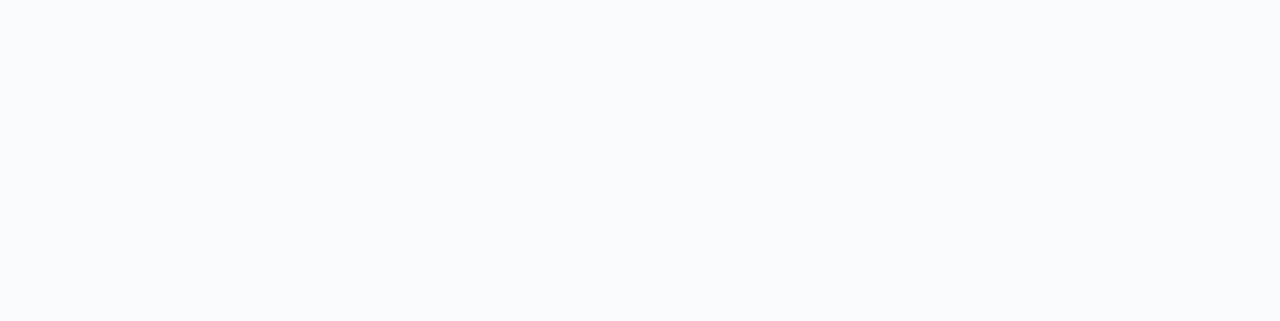
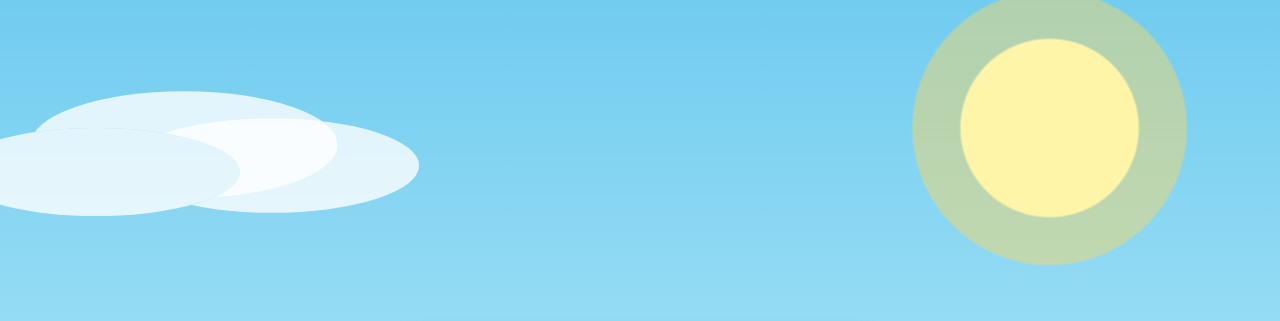
Before and after one commit to BrodyJohnson120/Brody-Builder, a plain HTML site: page index.html in a window 1280 px wide. Shown: the top 321 px of the page. Drawn offline with Linux system fonts and the light colour scheme.

Commit message:
Add sunny sky landing page styling

```diff
--- a/index.html
+++ b/index.html
@@ -1,25 +1,67 @@
-<!doctype html>
+<!DOCTYPE html>
 <html lang="en">
   <head>
-    <meta charset="UTF-8" />
-    <meta name="viewport" content="width=device-width, initial-scale=1.0" />
+    <meta charset="UTF-8">
+    <meta name="viewport" content="width=device-width, initial-scale=1.0">
     <title>Hello, Brody</title>
     <style>
       :root {
-        font-family: system-ui, sans-serif;
-        color: #1f2937;
-        background: #f8fafc;
+        font-family: "Trebuchet MS", "Avenir Next", Avenir, sans-serif;
+        color: #17436d;
+        background: #86d7f5;
       }
 
       body {
         display: grid;
+        overflow: hidden;
         min-height: 100vh;
         margin: 0;
         place-items: center;
+        background:
+          radial-gradient(circle at 82% 16%, #fff5a8 0 5.5rem, transparent 5.65rem),
+          radial-gradient(circle at 82% 16%, rgb(255 215 94 / 45%) 0 8.5rem, transparent 8.65rem),
+          linear-gradient(#71ccf0 0%, #a8e4f6 62%, #e5f6d6 100%);
       }
 
       h1 {
+        position: relative;
+        z-index: 1;
+        margin: 0;
+        padding: 0.3em 0.65em;
+        border: 4px solid rgb(255 255 255 / 70%);
+        border-radius: 1.2em;
+        background: rgb(255 255 255 / 72%);
+        box-shadow: 0 0.25rem 0.75rem rgb(28 111 151 / 20%);
         font-size: clamp(2.5rem, 8vw, 5rem);
+        font-weight: 800;
+        letter-spacing: 0.02em;
+        text-align: center;
+        text-shadow: 0 2px 0 #fff;
+      }
+
+      body::before,
+      body::after {
+        position: fixed;
+        width: 18rem;
+        height: 5.5rem;
+        border-radius: 50%;
+        background: rgb(255 255 255 / 78%);
+        content: "";
+      }
+
+      body::before {
+        top: 16%;
+        left: -3rem;
+        box-shadow: 5.5rem -1.7rem 0 0.6rem rgb(255 255 255 / 78%),
+          11rem -0.4rem 0 0.2rem rgb(255 255 255 / 78%);
+      }
+
+      body::after {
+        right: -5rem;
+        bottom: 12%;
+        transform: scale(0.75);
+        box-shadow: -5.5rem -1.4rem 0 0.7rem rgb(255 255 255 / 78%),
+          -10.5rem -0.2rem 0 0.3rem rgb(255 255 255 / 78%);
       }
     </style>
   </head>
```
